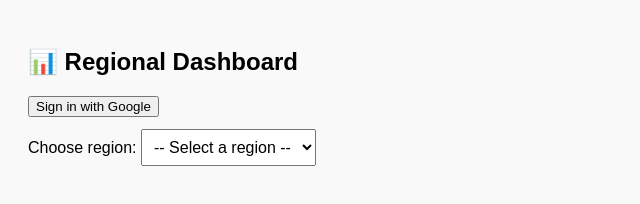
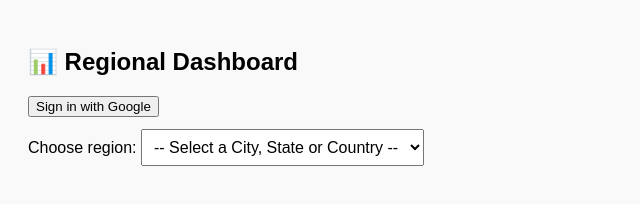
Before and after one commit to syharash/madani-tasks-dashboard, a plain HTML site: page index.html in a window 1280 px wide. Shown: the whole page, without its empty margins (0-640 px from the left). Drawn offline with Linux system fonts and the light colour scheme.

Commit message:
Update index.html

```diff
--- a/index.html
+++ b/index.html
@@ -31,10 +31,39 @@
   <br />
   <label for="region-select">Choose region:</label>
   <select id="region-select">
-    <option value="">-- Select a region --</option>
+    <option value="">-- Select a City, State or Country --</option>
+    <option value="California/Elk Groove/USA">Elk Groove, CA</option>
+    <option value="California/Riverside/USA">Riverside, CA</option>
     <option value="California/Sacramento/USA">Sacramento, CA</option>
-    <option value="Texas/Houston/USA">Houston, TX</option>
-    <option value="New York/New York/USA">New York, NY</option>
+    <option value="California/Woodland/USA">Woodland, CA</option>
+    <option value="California/Yuba City/USA">Yuba City, CA</option>
+    <option value="Florida/Miami/USA">Miami, FL</option>
+    <option value="Illinois/Bloomington/USA">Bloomington, IL</option>
+    <option value="Illinois/Chicago/USA">Chicago, IL</option>
+    <option value="Illinois/Lombard/USA">Lombard, IL</option>
+    <option value="Illinois/Schaumburg/USA">Schaumburg, CA</option>
+    <option value="Illinois/Skokie/USA">Skokie, IL</option>
+    <option value="Maryland/Baltimore/USA">Baltimore, MD</option>
+    <option value="Maryland/Ellicot City/USA">Ellicot City, MD</option>
+    <option value="Maryland/Langhorne/USA">Langhorne, MD</option>
+    <option value="Maryland/Woodbridge/USA">Woodbridge, MD</option>
+    <option value="New York/Bronx/USA">Bronx, NY</option>
+    <option value="New York/Brooklyn/USA">Brooklyn, NY</option>
+    <option value="New York/Queens/USA">Queens, NY</option>
+    <option value="New York/Valley Stream/USA">Valley Stream, NY</option>
+    <option value="Texas/New Orleans/USA">New Orleans, TX</option>
+    <option value="Texas/Sugar Land/USA">Sugar Land, TX</option>
+    <option value="Texas/Wylie/USA">Wylie, TX</option>
+    <option value="Washington/Lynwood/USA">Lynwood, WA</option>
+    <option value="California/USA">California</option>
+    <option value="Florida/USA">Florida</option>
+    <option value="Georgia/USA">Georgia</option>
+    <option value="Illinois/USA">Illinois</option>
+    <option value="Maryland/USA">Maryland</option>
+    <option value="New York/USA">New York</option>
+    <option value="Texas/Houston/USA">Texas</option>
+    <option value="Washington/USA">Washington</option>
+    <option value="USA">USA</option>
   </select>
 
   <div id="dashboard"></div>
```
